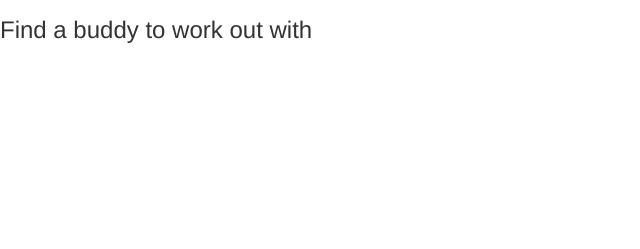
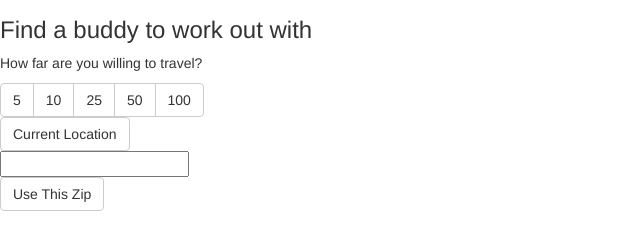
Before and after one commit to workusout/workusout.github.io, a plain HTML site: page index.html in a window 1280 px wide. Shown: the part 63-312 px from the top of the page, without its empty margins (0-640 px from the left). Drawn offline with Linux system fonts and the light colour scheme.

Commit message:
button functionality working

```diff
--- a/index.html
+++ b/index.html
@@ -7,7 +7,28 @@
 <body>
 	<h1>Welcome to Work Us Out</h1>
 	<h3>Find a buddy to work out with</h3>
-	<script type="text/javascript" src="js/jquery-1.11.1.min.js"></script>
-    <script type="text/javascript" src="js/bootstrap.min.js"></script>
+
+	<!-- distance radius picker -->
+	<p>How far are you willing to travel?</p>
+	<form class="btn-group" role="group" id="distance">
+	  <button type="button" class="btn btn-default">5</button>
+	  <button type="button" class="btn btn-default">10</button>
+	  <button type="button" class="btn btn-default">25</button>
+	  <button type="button" class="btn btn-default">50</button>
+	  <button type="button" class="btn btn-default">100</button>
+	</form>
+	<br>
+
+	<!-- fn to set userLoc to Portland, OR / navigate user to next page-->
+	<button class="btn btn-default" onclick="getLocation()">Current Location</button>
+
+	<!-- button to accept user input location / navigate user to next page -->
+	<form>
+	<input id="zipCode" type="text" name="zipCode">
+	<br/>
+	<input class="btn btn-default" type="submit" value="Use This Zip" onclick="setZip(zipValue)">
+	</form>
+
+	<script type="text/javascript" src="js/app.js"></script>
 </body>
 </html>
--- /dev/null
+++ b/js/app.js
@@ -0,0 +1,20 @@
+var userLoc = {},
+	distance;
+
+function getLocation() {
+    if (navigator.geolocation) {
+        navigator.geolocation.getCurrentPosition(function(position){
+        	userLoc.lat = position.coords.latitude;
+    		userLoc.lon + position.coords.longitude;
+    		distance = document.getElementById("distance").value;
+        });
+    } else {
+    	userLoc.lat = 45.513;
+    	userLoc.lon = -122.837;
+    }
+};
+
+function setZipValue() {
+	userLoc.zip = document.getElementById("zipCode").value;
+	distance = document.getElementById("distance").value;
+};
```
Also changed, not shown: app.js (deleted).
